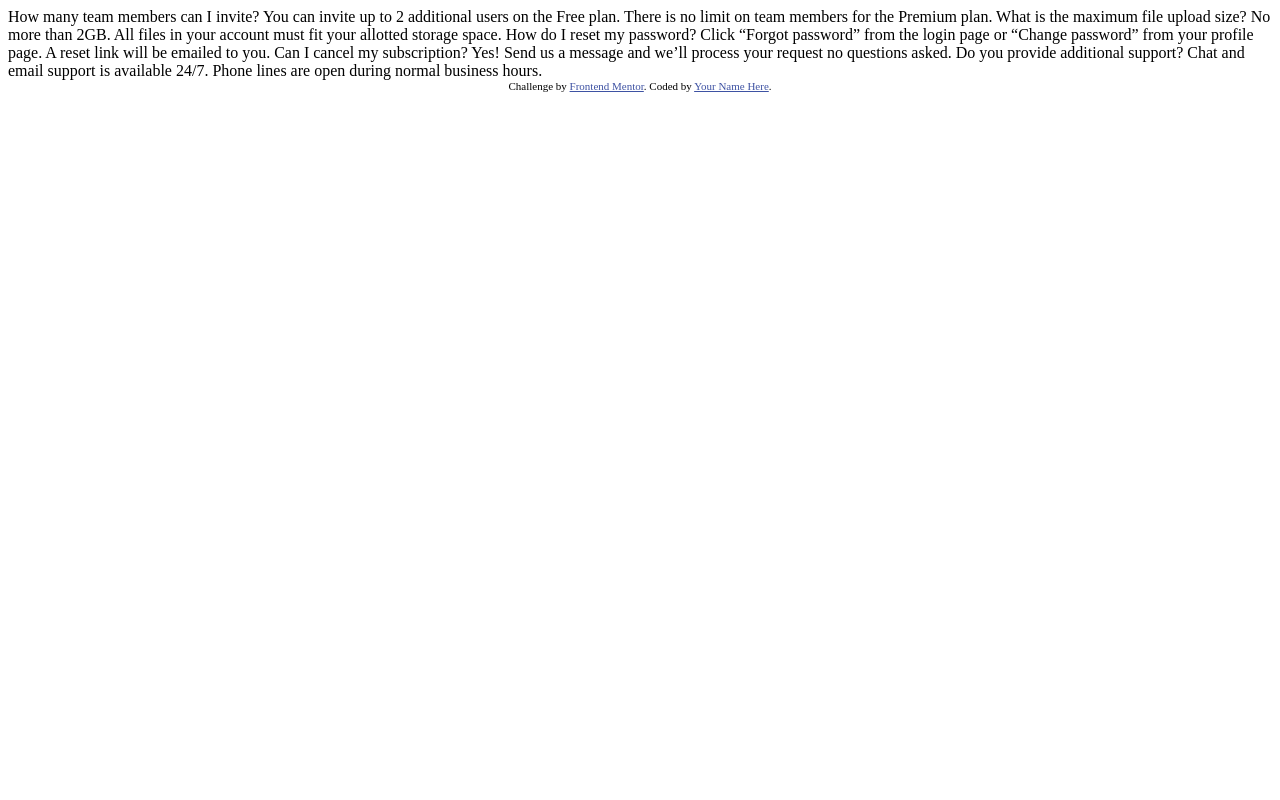
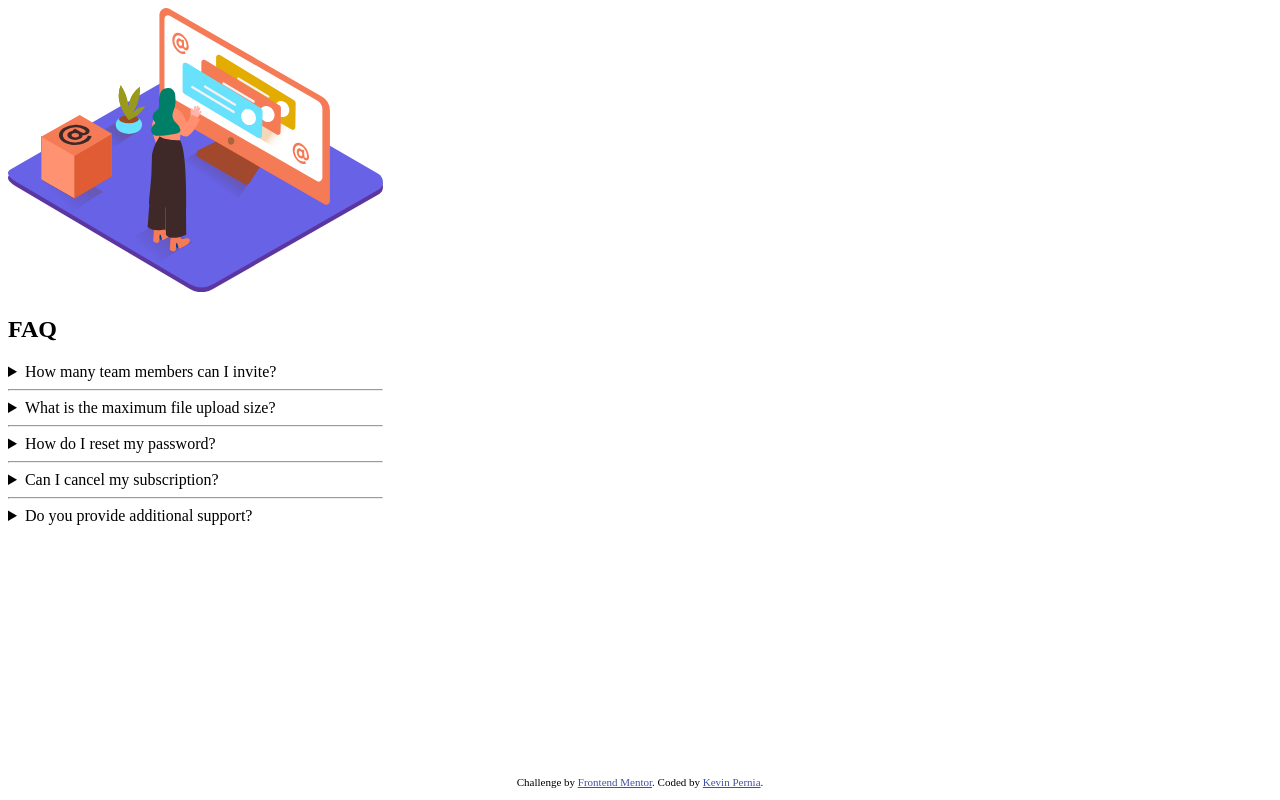
Before and after one commit to kevin3080/FAQAccordion-Card.github.io, a plain HTML site: page index.html in a window 1280 px wide. Drawn offline with Linux system fonts and the light colour scheme.

Commit message:
estructurando html y preparando css

```diff
--- a/index.html
+++ b/index.html
@@ -2,39 +2,70 @@
 <html lang="en">
 <head>
   <meta charset="UTF-8">
-  <meta name="viewport" content="width=device-width, initial-scale=1.0"> <!-- displays site properly based on user's device -->
+  <meta name="viewport" content="width=device-width, initial-scale=1.0">
 
   <link rel="icon" type="image/png" sizes="32x32" href="./images/favicon-32x32.png">
-
+  <link rel="stylesheet" href="./styles.css">
   <title>Frontend Mentor | FAQ Accordion Card</title>
-
-  <!-- Feel free to remove these styles or customise in your own stylesheet 👍 -->
-  <style>
-    .attribution { font-size: 11px; text-align: center; }
-    .attribution a { color: hsl(228, 45%, 44%); }
-  </style>
 </head>
 <body>
+  <!-- metodologia BEM -->
+  <main class="main-container">
+    <section class="main-container__s1">
+      <img src="./images/illustration-woman-online-mobile.svg" alt="ilustration woman" class="main-container__s1__image">
+      <div class="main-container__s1__image--shadow"></div>
+    </section>
+    <section class="main-container__s2">
+      <h1 class="main-container__s2__title">FAQ</h1>
+      <details class="main-container__s2__details">
+        <summary class="main-container__s2__details__summary">
           How many team members can I invite?
-  You can invite up to 2 additional users on the Free plan. There is no limit on
-  team members for the Premium plan.
-
+        </summary>
+        <p class="main-container__s2__details__paragraph">  You can invite up to 2 additional users on the Free plan. There is no limit on
+          team members for the Premium plan.</p>
+      </details>
+      <hr class="main-container__s2__line">
+      <details class="main-container__s2__details">
+        <summary class="main-container__s2__details__summary">
           What is the maximum file upload size?
+        </summary>
+        <p class="main-container__s2__details__paragraph">
           No more than 2GB. All files in your account must fit your allotted storage space.
-
+        </p>
+      </details>
+      <hr class="main-container__s2__line">
+      <details class="main-container__s2__details">
+        <summary class="main-container__s2__details__summary">
           How do I reset my password?
+        </summary>
+        <p class="main-container__s2__details__paragraph">
           Click “Forgot password” from the login page or “Change password” from your profile page.
           A reset link will be emailed to you.
-
+        </p>
+      </details>
+      <hr class="main-container__s2__line">
+      <details class="main-container__s2__details">
+        <summary class="main-container__s2__details__summary">
           Can I cancel my subscription?
+        </summary>
+        <p class="main-container__s2__details__paragraph">
           Yes! Send us a message and we’ll process your request no questions asked.
-
+        </p>
+      </details>
+      <hr class="main-container__s2__line">
+      <details class="main-container__s2__details">
+        <summary class="main-container__s2__details__summary">
           Do you provide additional support?
+        </summary>
+        <p class="main-container__s2__details__paragraph">
           Chat and email support is available 24/7. Phone lines are open during normal business hours.
-
-  <div class="attribution">
+        </p>
+      </details>
+    </section>
+  </main>
+  <footer class="attribution">
     Challenge by <a href="https://www.frontendmentor.io?ref=challenge" target="_blank">Frontend Mentor</a>.
-    Coded by <a href="#">Your Name Here</a>.
-  </div>
+    Coded by <a href="https://github.com/kevin3080" target="_blank">Kevin Pernia</a>.
+  </footer>
 </body>
 </html>
--- a/styles.css
+++ b/styles.css
@@ -0,0 +1,14 @@
+main{
+    width: 375px;
+    height: 768px;
+}
+
+
+.attribution {
+    font-size: 11px;
+    text-align: center;
+ }
+
+.attribution a {
+    color: hsl(228, 45%, 44%);
+}
```
Lines whose indentation alone changed are shown as unchanged.
